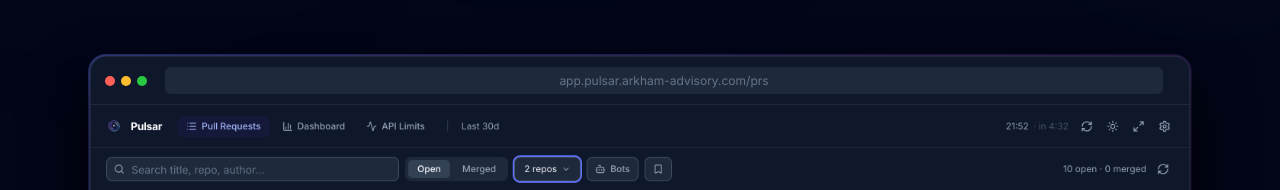
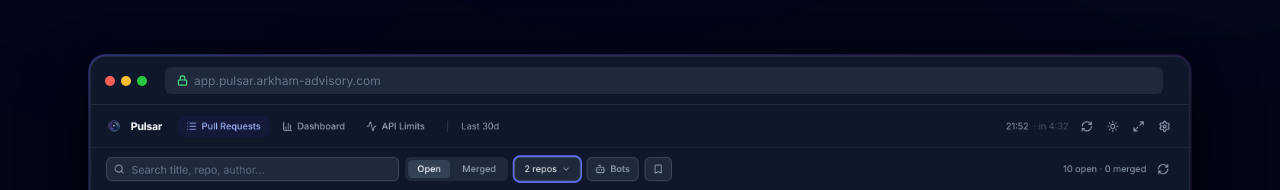
Before and after one commit to Arkham-Advisory/pulsar-site, a plain HTML site: page index.html in a window 1280 px wide. Shown: the part 603-793 px from the top of the page. Drawn offline with Linux system fonts and the light colour scheme.

Commit message:
fix: remove /prs from hero URL bar and add HTTPS lock icon

```diff
--- a/index.html
+++ b/index.html
@@ -338,7 +338,11 @@
       font-size: 12px;
       color: var(--slate-500);
       font-family: 'Inter', monospace;
+      display: flex;
+      align-items: center;
+      gap: 6px;
     }
+    .frame-bar-url svg { flex-shrink: 0; color: var(--green-400); }
     .screenshot-img {
       display: block;
       width: 100%;
@@ -794,7 +798,10 @@
           <div class="frame-dot frame-dot-red"></div>
           <div class="frame-dot frame-dot-amber"></div>
           <div class="frame-dot frame-dot-green"></div>
-          <div class="frame-bar-url">app.pulsar.arkham-advisory.com/prs</div>
+          <div class="frame-bar-url">
+              <svg width="11" height="11" viewBox="0 0 24 24" fill="none" stroke="currentColor" stroke-width="2.5" stroke-linecap="round" stroke-linejoin="round" aria-hidden="true"><rect x="3" y="11" width="18" height="11" rx="2" ry="2"/><path d="M7 11V7a5 5 0 0 1 10 0v4"/></svg>
+              app.pulsar.arkham-advisory.com
+            </div>
         </div>
         <div class="screenshot-img">
           <img src="assets/screenshots/pr-list.png" alt="Pulsar PR list view showing categorized pull requests" loading="lazy" />
```
